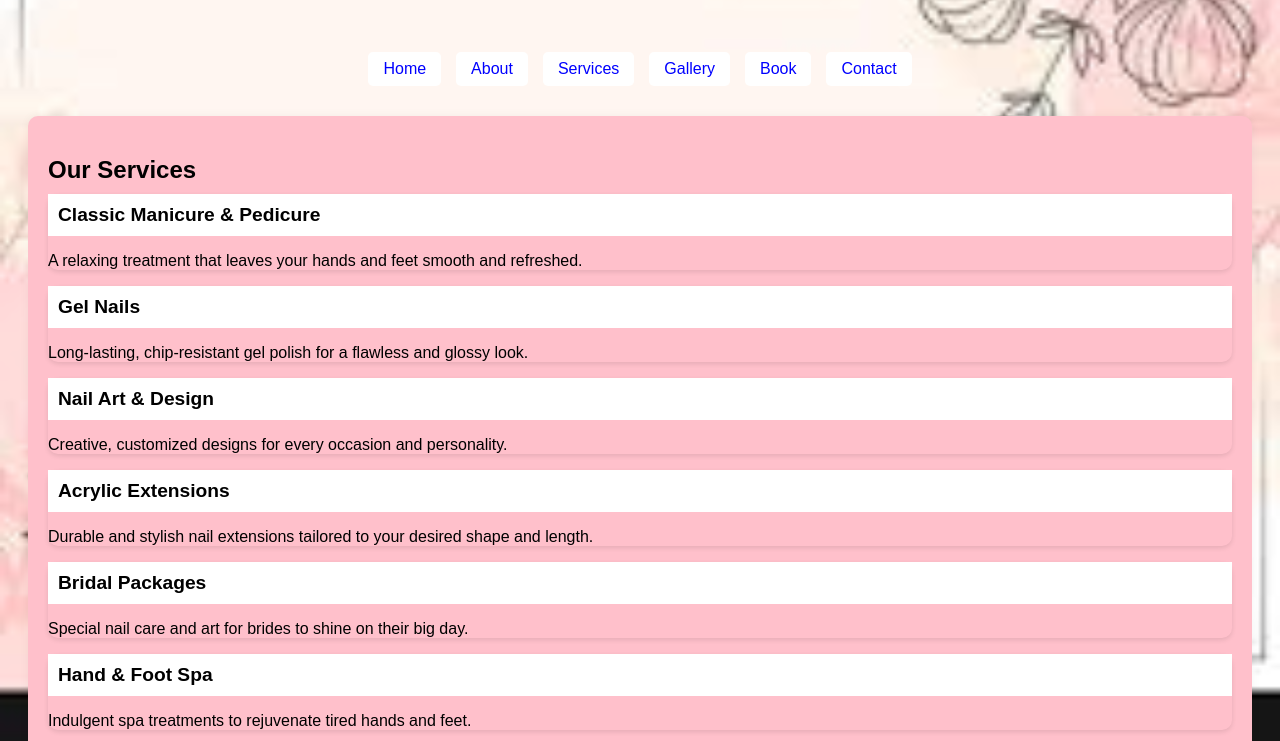
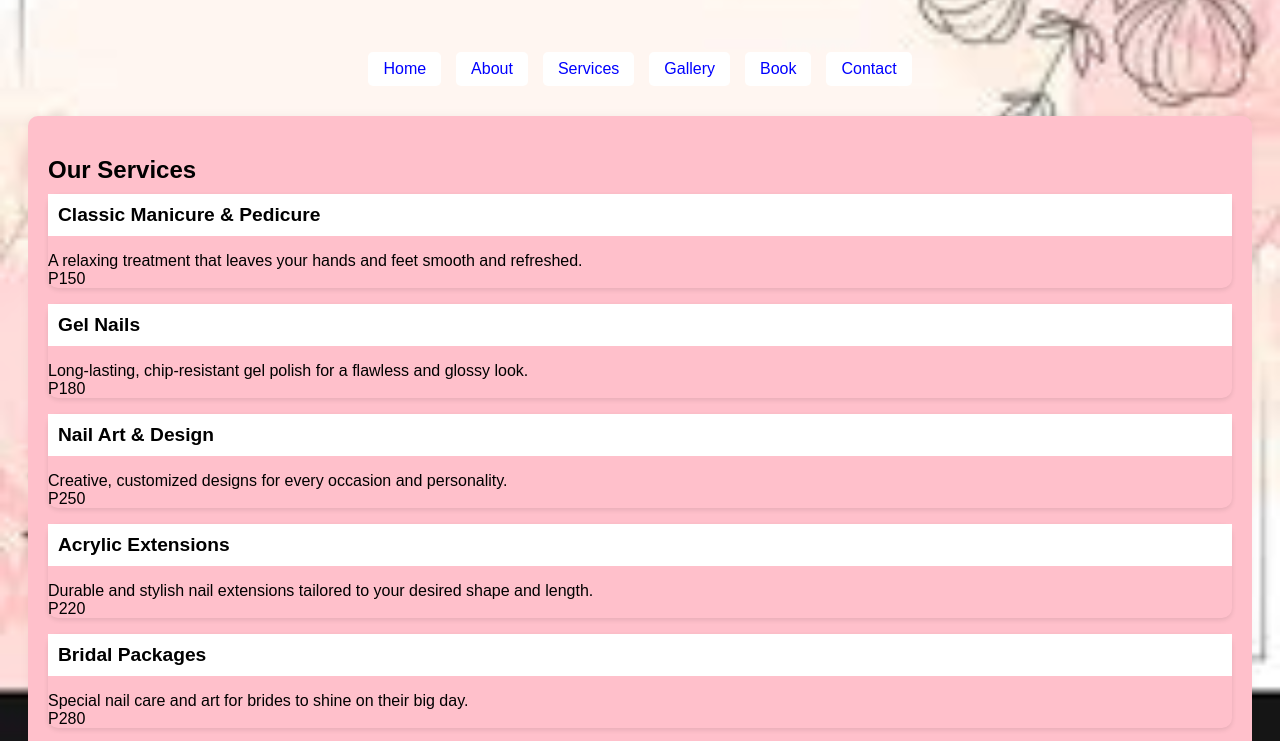
Before and after one commit to changu221/NAILELEGANCE, a plain HTML site: page services.html in a window 1280 px wide. Shown: the part 186-927 px from the top of the page. Drawn offline with Linux system fonts and the light colour scheme.

Commit message:
Update services.html

```diff
--- a/services.html
+++ b/services.html
@@ -27,32 +27,32 @@
     <div class="services">
       <div class="service">
         <h3>Classic Manicure & Pedicure</h3>
-        <p>A relaxing treatment that leaves your hands and feet smooth and refreshed.</p>
+        <p>A relaxing treatment that leaves your hands and feet smooth and refreshed.<br>P150</p>
       </div>
 
       <div class="service">
         <h3>Gel Nails</h3>
-        <p>Long-lasting, chip-resistant gel polish for a flawless and glossy look.</p>
+        <p>Long-lasting, chip-resistant gel polish for a flawless and glossy look.<br>P180</p>
       </div>
 
       <div class="service">
         <h3>Nail Art & Design</h3>
-        <p>Creative, customized designs for every occasion and personality.</p>
+        <p>Creative, customized designs for every occasion and personality.<br>P250</p>
       </div>
 
       <div class="service">
         <h3>Acrylic Extensions</h3>
-        <p>Durable and stylish nail extensions tailored to your desired shape and length.</p>
+        <p>Durable and stylish nail extensions tailored to your desired shape and length.<br>P220</p>
       </div>
 
       <div class="service">
         <h3>Bridal Packages</h3>
-        <p>Special nail care and art for brides to shine on their big day.</p>
+        <p>Special nail care and art for brides to shine on their big day.<br>P280</p>
       </div>
 
       <div class="service">
         <h3>Hand & Foot Spa</h3>
-        <p>Indulgent spa treatments to rejuvenate tired hands and feet.</p>
+        <p>Indulgent spa treatments to rejuvenate tired hands and feet.<br>P240</p>
       </div>
     </div>
   </section>
```
